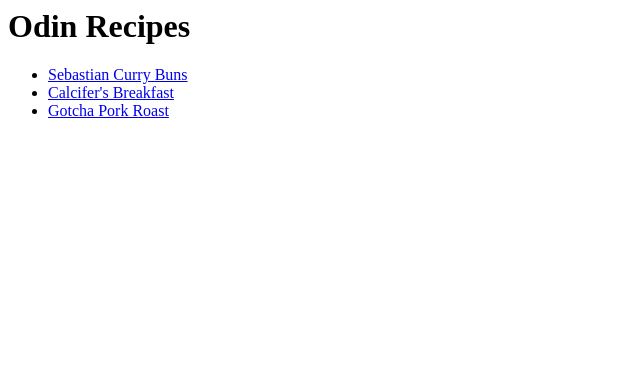
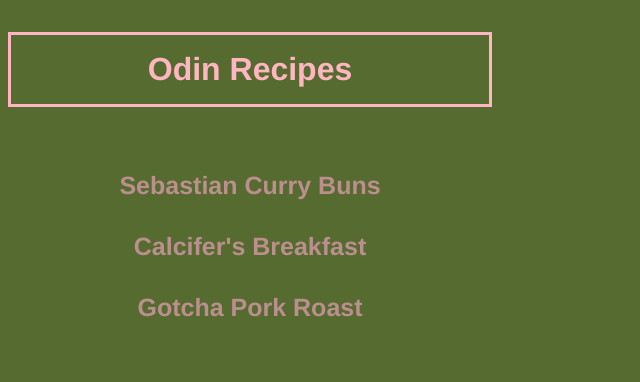
Before and after one commit to makibells/odin-recipes, a plain HTML site: page index.html in a window 1280 px wide. Shown: the whole page, without its empty margins (0-640 px from the left). Drawn offline with Linux system fonts and the light colour scheme.

Commit message:
added styles to index.html

```diff
--- a/index.html
+++ b/index.html
@@ -5,10 +5,10 @@
     <h1> Odin Recipes</h1>
     </head>
     <Body>
-       <ul>
-        <li><a href="./recipes/sebastian_curry_buns.html"> Sebastian Curry Buns </a></li>
-        <li><a href="./recipes/calcifer_breakfast.html"> Calcifer's Breakfast </a></li>
-        <li><a href="./recipes/gotcha_pork_roast.html"> Gotcha Pork Roast </a></p></li>
+       <ul class="recipe-list">
+        <li class="curry"><a href="./recipes/sebastian_curry_buns.html"> Sebastian Curry Buns </a></li>
+        <li class="breakfast"><a href="./recipes/calcifer_breakfast.html"> Calcifer's Breakfast </a></li>
+        <li class="roast"><a href="./recipes/gotcha_pork_roast.html"> Gotcha Pork Roast </a></p></li>
     </Body>
 
 </html>
--- a/styles.css
+++ b/styles.css
@@ -0,0 +1,37 @@
+* {
+    background-color: darkolivegreen;
+    font-family: 'Franklin Gothic Medium', 'Arial Narrow', Arial, sans-serif;
+    max-width: 500;
+}
+
+h1 {
+    font-family: 'Franklin Gothic Medium', 'Arial Narrow', Arial, sans-serif;
+    text-align: center;
+    margin: 2rem 0 1rem 0;
+    padding: 1rem 1rem;
+    border: solid;
+    color: lightpink;
+}
+
+a:link {
+    text-decoration: none;
+    color: rosybrown;
+}
+
+a:hover {
+    color: plum;
+    background-color: darkgreen;
+}
+
+ul {
+    list-style: none;
+    text-align: center;
+    margin: 2rem 0 1rem 0;
+    padding: 1rem 1rem;
+}
+
+li {
+    padding: 1rem ;
+    font-size: 25px;
+    font-weight: bold;
+}
```
